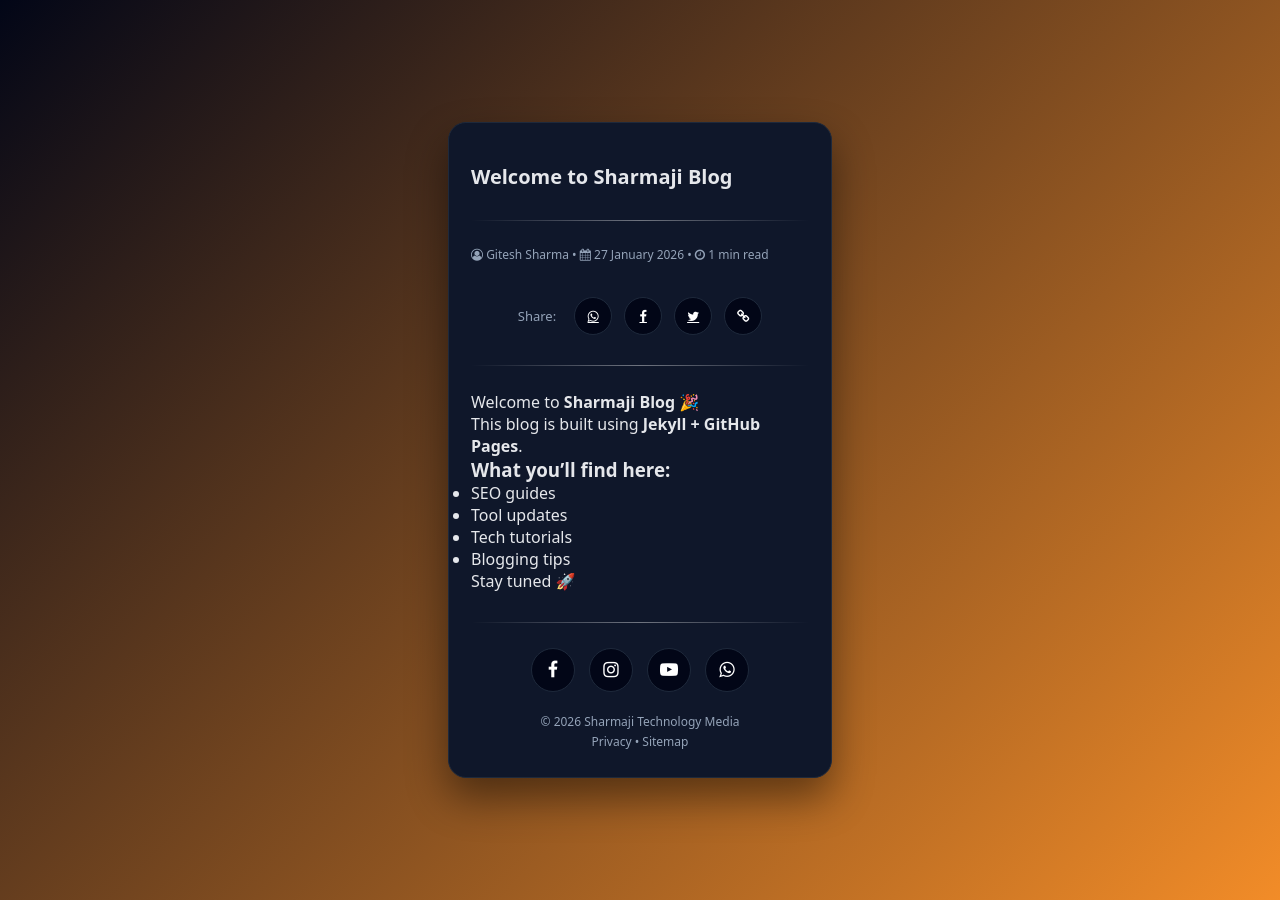
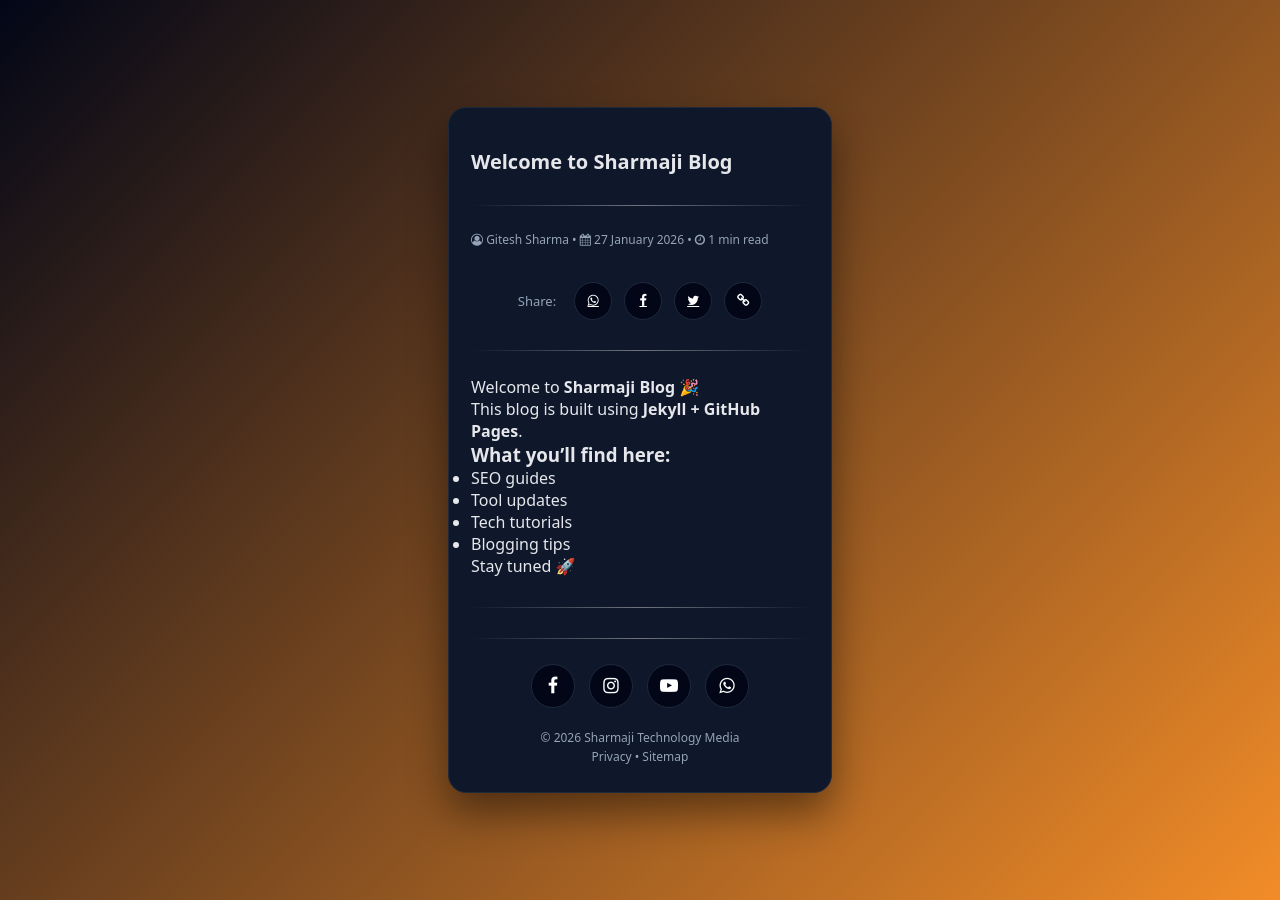
Before and after one commit to gitesh-sharma/blog, a Jekyll site: the page built from _posts/2026-01-27-welcome-to-sharmaji-blog.md, in a window 1280 px wide. Built offline with Jekyll 4.4.1, drawn with Linux system fonts in a browser that asks for light colours.

Commit message:
Update footer.html

```diff
--- a/_includes/footer.html
+++ b/_includes/footer.html
@@ -1,3 +1,4 @@
+<hr class="post-divider">
 <!-- SOCIAL -->
     <div class="social-icons">
       <a href="https://www.facebook.com/gitesh.g.sharma" class="facebook"><i class="fa fa-facebook"></i></a>
@@ -6,7 +7,7 @@
       <a href="https://www.whatsapp.com/channel/0029Va9TSWEInlqWFXYRvx02" class="whatsapp"><i class="fa fa-whatsapp"></i></a>
     </div>
 
-    <!-- FOOTER -->
+<!-- FOOTER -->
     <div class="footer">
       © 2026 Sharmaji Technology Media<br>
       <a href="/en/org/legal/privacy.html">Privacy</a> • <a href="/en/org/sitemap.html">Sitemap</a>
```
